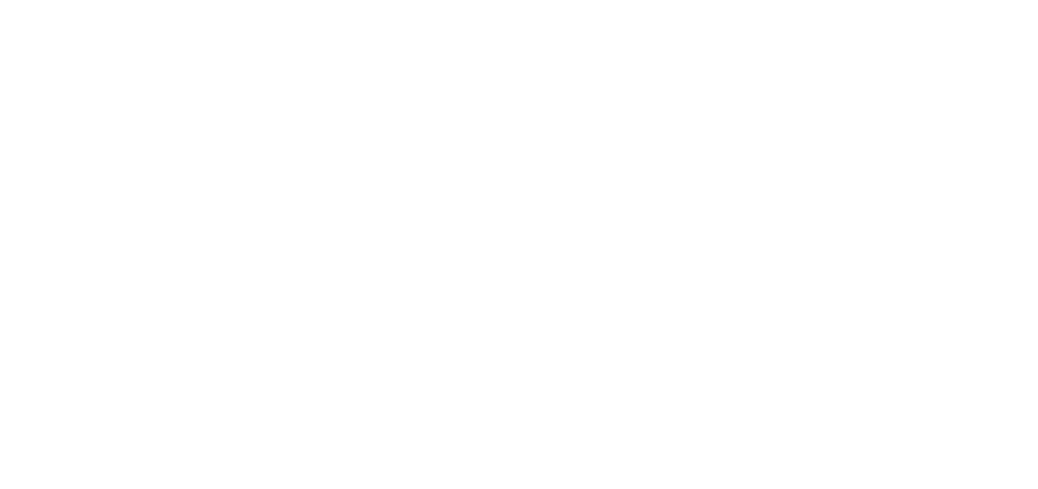
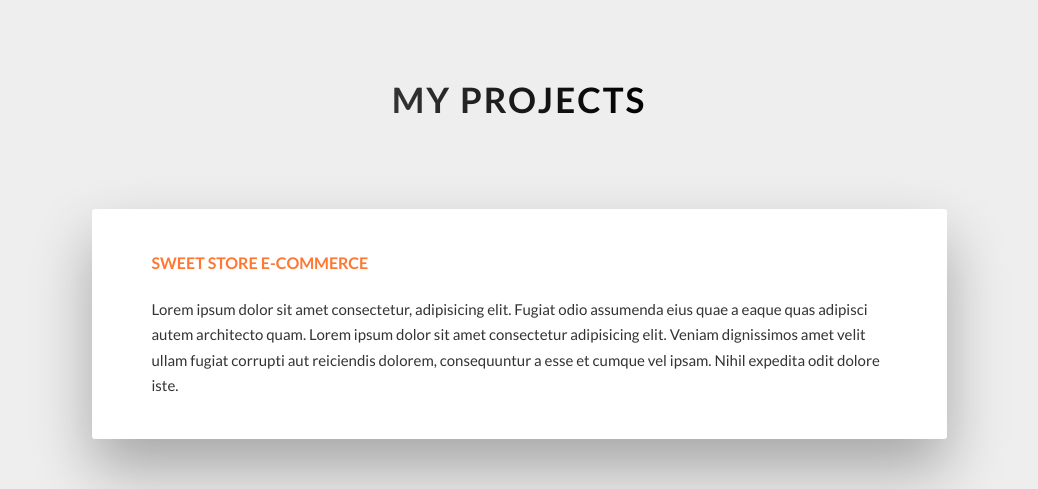
Before and after one commit to JainieJ/my-portfolio-project, a React (Create React App) app: page / in a window 1280 px wide. Shown: the part 2329-2818 px from the top of the page, without its empty margins (121-1159 px from the left). Before the commit the page ends 2249 px from the top, so only its background shows below. Built offline with nearby package versions, Linux system fonts and the light colour scheme.

Commit message:
created Project component, sratred styling ProjectItem component

```diff
--- a/src/App.js
+++ b/src/App.js
@@ -1,6 +1,7 @@
 import React from "react";
 import Header from "./pages/header/header.component";
 import Skills from "./pages/skills/skills.component";
+import Projects from "./pages/projects/projects.component";
 
 function App() {
   return (
@@ -8,6 +9,7 @@
       <Header />
       <main>
         <Skills />
+        <Projects />
       </main>
     </>
   );
--- a/src/App.scss
+++ b/src/App.scss
@@ -34,6 +34,9 @@
 // FONT SIZES
 $default-font-size: 1.6rem;
 
+//BOX SHADOW
+$default-box-shadow: 0 3rem 6rem rgba($color-black, 0.3);
+
 //UTILITY CLASSES
 .u-center-text {
   text-align: center !important;
--- /dev/null
+++ b/src/components/project-item/project-item.component.jsx
@@ -0,0 +1,29 @@
+import React from "react";
+import "./project-item.styles.scss";
+
+const ProjectItem = () => {
+  return (
+    <div className="row">
+      <div className="project">
+        {/* <iframe
+          src="https://bakery-proj-react.netlify.com/"
+          title="sweet-store"
+          scrolling="no"
+          className="project__sample"
+        ></iframe> */}
+        <h3 className="project__title u-margin-bottom-sm">
+          Sweet Store E-Commerce
+        </h3>
+        <p className="project__info">
+          Lorem ipsum dolor sit amet consectetur, adipisicing elit. Fugiat odio
+          assumenda eius quae a eaque quas adipisci autem architecto quam. Lorem
+          ipsum dolor sit amet consectetur adipisicing elit. Veniam dignissimos
+          amet velit ullam fugiat corrupti aut reiciendis dolorem, consequuntur
+          a esse et cumque vel ipsam. Nihil expedita odit dolore iste.
+        </p>
+      </div>
+    </div>
+  );
+};
+
+export default ProjectItem;
--- /dev/null
+++ b/src/components/project-item/project-item.styles.scss
@@ -0,0 +1,30 @@
+@import "../../App.scss";
+
+.project {
+  width: 75%;
+  margin: 0 auto;
+  padding: 4rem 6rem;
+  background-color: $color-white;
+  box-shadow: $default-box-shadow;
+  border-radius: 3px;
+
+  //   &__sample {
+  //     width: 100%;
+  //     height: 40rem;
+  //     pointer-events: none;
+  //     border: none;
+  //     border-radius: 3px;
+  //     overflow: hidden;
+  //   }
+
+  &__title {
+    color: $color-primary-dark;
+    font-size: 1.6rem;
+    font-weight: 700;
+    text-transform: uppercase;
+  }
+
+  &__info {
+    font-size: 1.5rem;
+  }
+}
--- /dev/null
+++ b/src/components/projects-list/projects-list.component.jsx
@@ -0,0 +1,8 @@
+import React from "react";
+import ProjectItem from "../project-item/project-item.component";
+
+const ProjectsList = () => {
+  return <ProjectItem />;
+};
+
+export default ProjectsList;
--- a/src/components/skills-item/skills-item.styles.scss
+++ b/src/components/skills-item/skills-item.styles.scss
@@ -3,7 +3,7 @@
 .skill {
   width: 75%;
   margin: 0 auto;
-  box-shadow: 0 3rem 6rem rgba($color-black, 0.3);
+  box-shadow: $default-box-shadow;
   background-color: $color-grey-light-2;
   border-radius: 3px;
   padding: 6rem;
--- /dev/null
+++ b/src/pages/projects/projects.component.jsx
@@ -0,0 +1,17 @@
+import React from "react";
+import "./projects.styles.scss";
+import HeadingSecondary from "./../../components/heading-secondary/heading-secondary.component";
+import ProjectsList from "../../components/projects-list/projects-list.component";
+
+const Projects = () => {
+  return (
+    <section className="projects">
+      <div class="u-center-text u-margin-bottom-lg">
+        <HeadingSecondary>My Projects</HeadingSecondary>
+      </div>
+      <ProjectsList />
+    </section>
+  );
+};
+
+export default Projects;
--- /dev/null
+++ b/src/pages/projects/projects.styles.scss
@@ -0,0 +1,6 @@
+@import "../../App.scss";
+
+.projects {
+  padding: 15rem 0;
+  background-color: $color-grey-light-2;
+}
```
